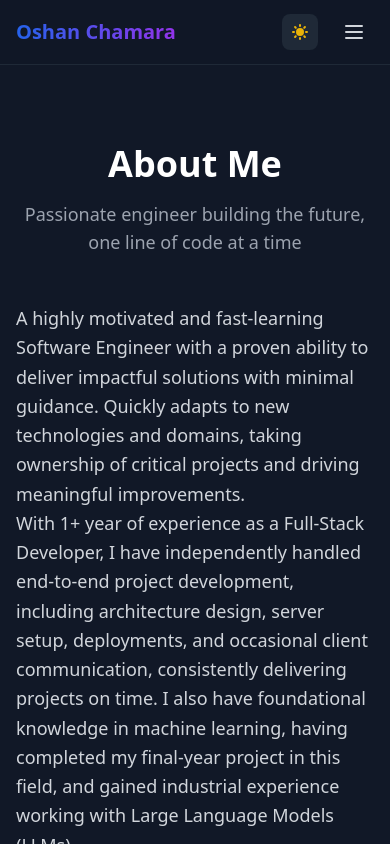
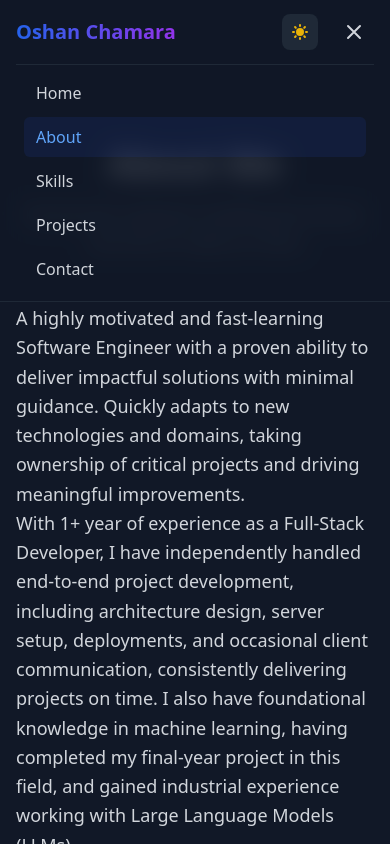
Before and after one commit to oshan1998/portfolio, a React (Vite) app: page /portfolio/about in a window 390 px wide. Both pictures are taken after a click on the button 354 px from the left and 32 px from the top of the page. Shown: the top 844 px of the page. Built offline with nearby package versions, Linux system fonts and the light colour scheme.

Commit message:
Update Navbar.jsx

```diff
--- a/src/components/Navbar.jsx
+++ b/src/components/Navbar.jsx
@@ -1,9 +1,11 @@
+import { useState } from 'react'
 import { Link, useLocation } from 'react-router-dom'
 import { useTheme } from '../context/ThemeContext'
 import ThemeToggle from './ThemeToggle'
 
 const Navbar = () => {
   const location = useLocation()
+  const [isMenuOpen, setIsMenuOpen] = useState(false)
 
   const navLinks = [
     { path: '/', label: 'Home' },
@@ -14,11 +16,19 @@ const Navbar = () => {
     { path: '/contact', label: 'Contact' }
   ]
 
+  const toggleMenu = () => {
+    setIsMenuOpen(!isMenuOpen)
+  }
+
+  const closeMenu = () => {
+    setIsMenuOpen(false)
+  }
+
   return (
     <nav className="fixed top-0 left-0 right-0 z-50 bg-white/80 dark:bg-gray-900/80 backdrop-blur-md border-b border-gray-200 dark:border-gray-800">
       <div className="max-w-screen-xl mx-auto px-4 sm:px-6 lg:px-8">
         <div className="flex items-center justify-between h-16">
-          <Link to="/" className="text-xl font-bold text-gradient">
+          <Link to="/" className="text-xl font-bold text-gradient" onClick={closeMenu}>
             Oshan Chamara
           </Link>
 
@@ -40,13 +50,45 @@ const Navbar = () => {
 
           <div className="flex items-center space-x-4">
             <ThemeToggle />
-            <button className="md:hidden p-2 rounded-md text-gray-700 dark:text-gray-300 hover:bg-gray-100 dark:hover:bg-gray-800">
-              <svg className="w-6 h-6" fill="none" stroke="currentColor" viewBox="0 0 24 24">
-                <path strokeLinecap="round" strokeLinejoin="round" strokeWidth={2} d="M4 6h16M4 12h16M4 18h16" />
-              </svg>
+            <button
+              onClick={toggleMenu}
+              className="md:hidden p-2 rounded-md text-gray-700 dark:text-gray-300 hover:bg-gray-100 dark:hover:bg-gray-800 transition-colors"
+              aria-label="Toggle menu"
+            >
+              {isMenuOpen ? (
+                <svg className="w-6 h-6" fill="none" stroke="currentColor" viewBox="0 0 24 24">
+                  <path strokeLinecap="round" strokeLinejoin="round" strokeWidth={2} d="M6 18L18 6M6 6l12 12" />
+                </svg>
+              ) : (
+                <svg className="w-6 h-6" fill="none" stroke="currentColor" viewBox="0 0 24 24">
+                  <path strokeLinecap="round" strokeLinejoin="round" strokeWidth={2} d="M4 6h16M4 12h16M4 18h16" />
+                </svg>
+              )}
             </button>
           </div>
         </div>
+
+        {/* Mobile Menu */}
+        {isMenuOpen && (
+          <div className="md:hidden border-t border-gray-200 dark:border-gray-800">
+            <div className="px-2 pt-2 pb-3 space-y-1">
+              {navLinks.map(link => (
+                <Link
+                  key={link.path}
+                  to={link.path}
+                  onClick={closeMenu}
+                  className={`block px-3 py-2 rounded-md text-base font-medium transition-colors ${
+                    location.pathname === link.path
+                      ? 'text-blue-600 dark:text-blue-400 bg-blue-50 dark:bg-blue-900/20'
+                      : 'text-gray-700 dark:text-gray-300 hover:text-blue-600 dark:hover:text-blue-400 hover:bg-gray-100 dark:hover:bg-gray-800'
+                  }`}
+                >
+                  {link.label}
+                </Link>
+              ))}
+            </div>
+          </div>
+        )}
       </div>
     </nav>
   )
```
